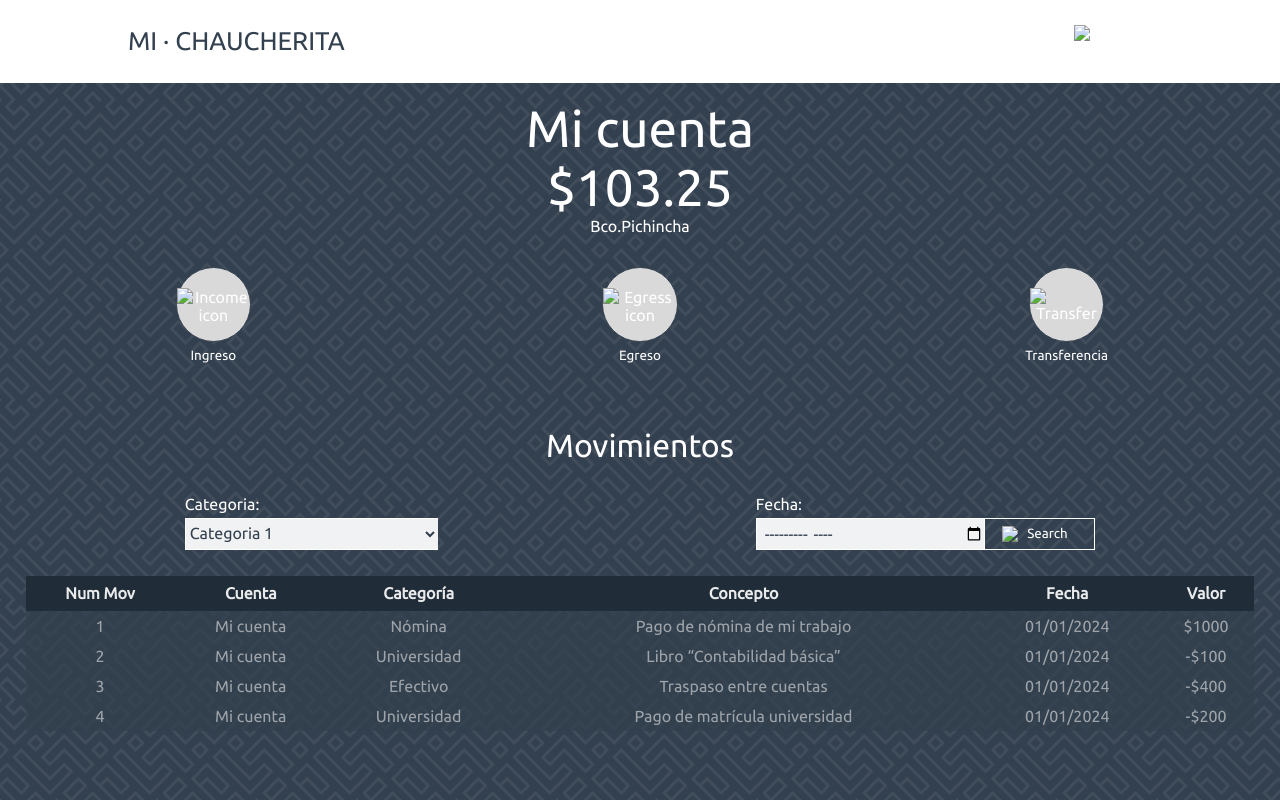
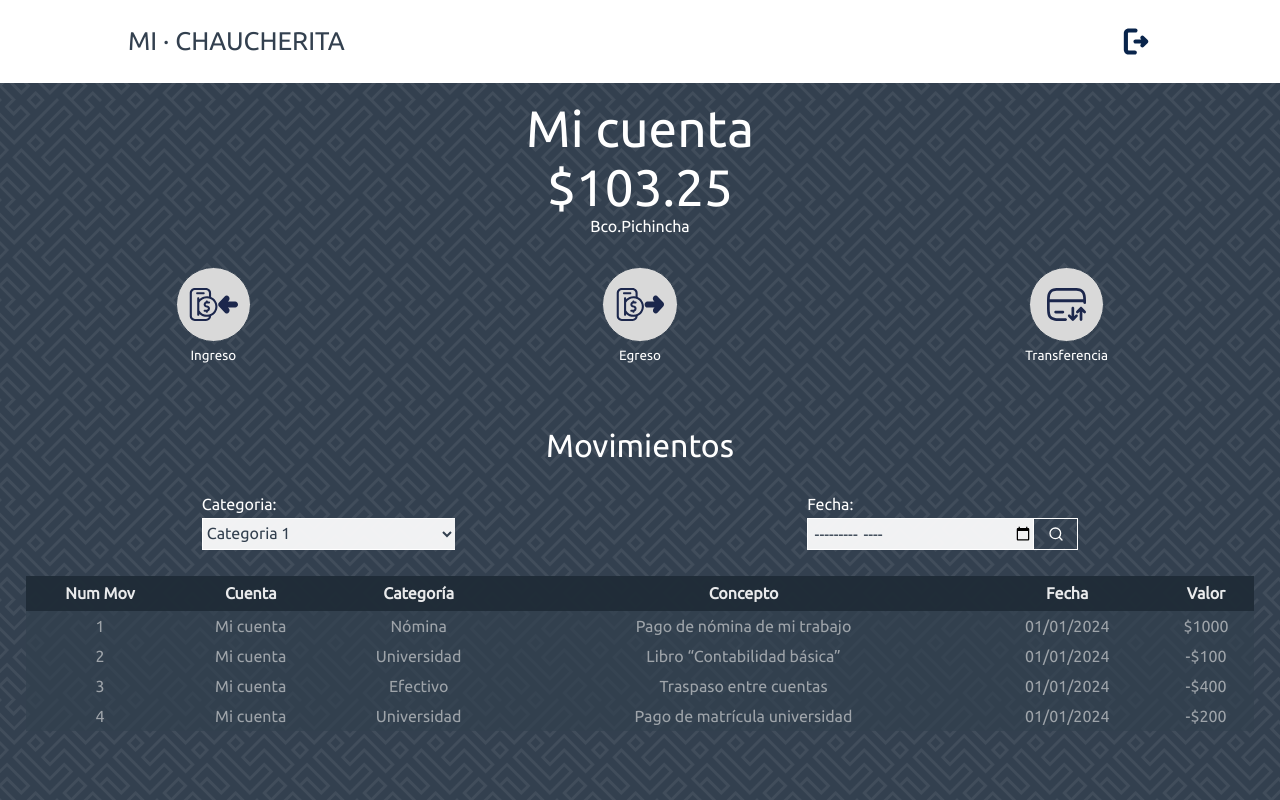
Before and after one commit to LuLesDLC/APP_Web, a plain HTML site: page pages/cuenta.html in a window 1280 px wide. Drawn offline with Linux system fonts and the light colour scheme; files that its build step writes are made by us from their sources; files whose address does not match are found by name.

Commit message:
Cambio en las referencias de los archivos html

```diff
--- a/pages/cuenta.html
+++ b/pages/cuenta.html
@@ -4,8 +4,8 @@
 <head>
     <meta charset="UTF-8">
     <meta name="viewport" content="width=device-width, initial-scale=1.0">
-    <link rel="stylesheet" href="./styles/index.css">
-    <link rel="stylesheet" href="./styles/cuenta.css">
+    <link rel="stylesheet" href="../styles/index.css">
+    <link rel="stylesheet" href="../styles/cuenta.css">
     <title>Cuenta</title>
 </head>
 
@@ -13,8 +13,8 @@
     <div id="top-bar-menu-container">
         <div id="top-bar">
             <h1 id="app-name">MI · CHAUCHERITA</h1>
-            <a href="index.html" class="exit">
-                <img src="./assets/exit.svg" alt="Exit icon">
+            <a href="../index.html" class="exit">
+                <img src="../assets/exit.svg" alt="Exit icon">
             </a>
         </div>
     </div>
@@ -26,19 +26,19 @@
     <div class="account_operations">
         <a href="" class="operation">
             <div class="operation-icon">
-                <img src="./assets/income-icon.svg" alt="Income icon">
+                <img src="../assets/income-icon.svg" alt="Income icon">
             </div>
             <span class="operation-name">Ingreso</span>
         </a>
         <a href="" class="operation">
             <div class="operation-icon">
-                <img src="./assets/egress-icon.svg" alt="Egress icon">
+                <img src="../assets/egress-icon.svg" alt="Egress icon">
             </div>
             <span class="operation-name">Egreso</span>
         </a>
         <a href="" class="operation">
             <div class="operation-icon">
-                <img src="./assets/transfer-icon.svg" alt="Transfer icon">
+                <img src="../assets/transfer-icon.svg" alt="Transfer icon">
             </div>
             <span class="operation-name">Transferencia</span>
         </a>
@@ -58,7 +58,7 @@
             <div class="date-filter-container">
                 <input id="fecha" name="fecha" type="month">
                 <button class="button">
-                    <img src="./assets/search-icon.svg" alt="Search icon">
+                    <img src="../assets/search-icon.svg" alt="Search icon">
                 </button>
             </div>
         </div>
```
Also changed, not shown: index.html (+9 -9 lines), pages/categoria.html (+4 -4 lines), pages/cuenta_configuracion.html (+5 -5 lines), pages/estados.html (+1 -1 lines), pages/index_categories.html (+2 -2 lines).
